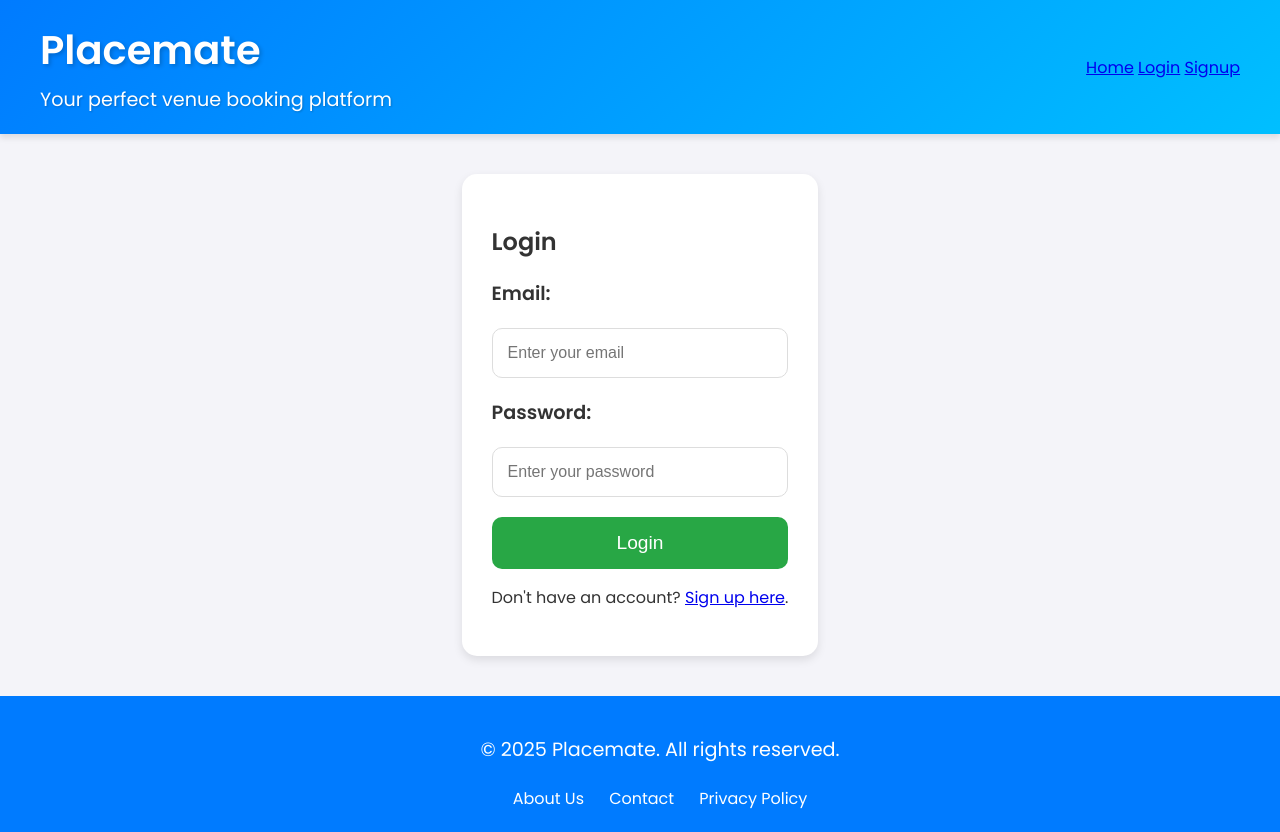
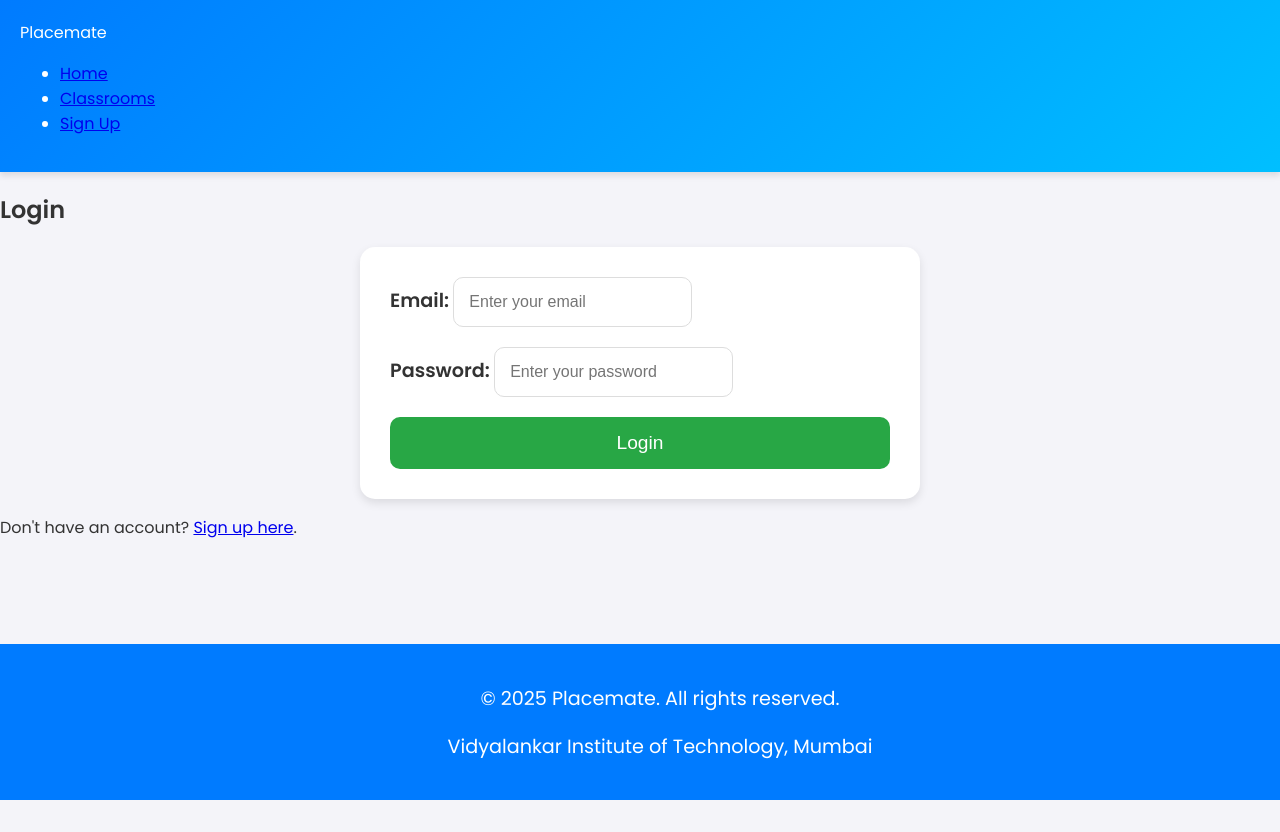
Before and after one commit to Arunimaaaaa/Placemate, a plain HTML site: page login.html in a window 1280 px wide. Shown: the top 832 px of the page. After the commit the page ends 800 px from the top, so only its background shows below. Drawn offline with Linux system fonts and the light colour scheme.

Commit message:
Update login.html

```diff
--- a/login.html
+++ b/login.html
@@ -9,42 +9,37 @@
 </head>
 <body>
   <header>
-    <div class="header-content">
-      <div class="header-left">
-        <h1>Placemate</h1>
-        <p>Your perfect venue booking platform</p>
-      </div>
-      <nav class="header-right">
-        <a href="index.html">Home</a>
-        <a href="login.html">Login</a>
-        <a href="signup.html">Signup</a>
-      </nav>
-    </div>
+    <nav>
+      <div class="logo">Placemate</div>
+      <ul>
+        <li><a href="index.html">Home</a></li>
+        <li><a href="venues.html">Classrooms</a></li>
+        <li><a href="signup.html" class="btn">Sign Up</a></li>
+      </ul>
+    </nav>
   </header>
 
-  <main>
-    <section id="login-form">
-      <h2>Login</h2>
-      <form id="login-details">
+  <section class="auth-form">
+    <h2>Login</h2>
+    <form id="login-form">
+      <div class="form-group">
         <label for="email">Email:</label>
         <input type="email" id="email" required placeholder="Enter your email">
+      </div>
 
+      <div class="form-group">
         <label for="password">Password:</label>
         <input type="password" id="password" required placeholder="Enter your password">
+      </div>
 
-        <button type="submit">Login</button>
-      </form>
-      <p>Don't have an account? <a href="signup.html">Sign up here</a>.</p>
-    </section>
-  </main>
+      <button type="submit" class="btn">Login</button>
+    </form>
+    <p>Don't have an account? <a href="signup.html">Sign up here</a>.</p>
+  </section>
 
   <footer>
     <p>&copy; 2025 Placemate. All rights reserved.</p>
-    <div class="footer-links">
-      <a href="#">About Us</a>
-      <a href="#">Contact</a>
-      <a href="#">Privacy Policy</a>
-    </div>
+    <p>Vidyalankar Institute of Technology, Mumbai</p>
   </footer>
 
   <script src="script.js"></script>
```
